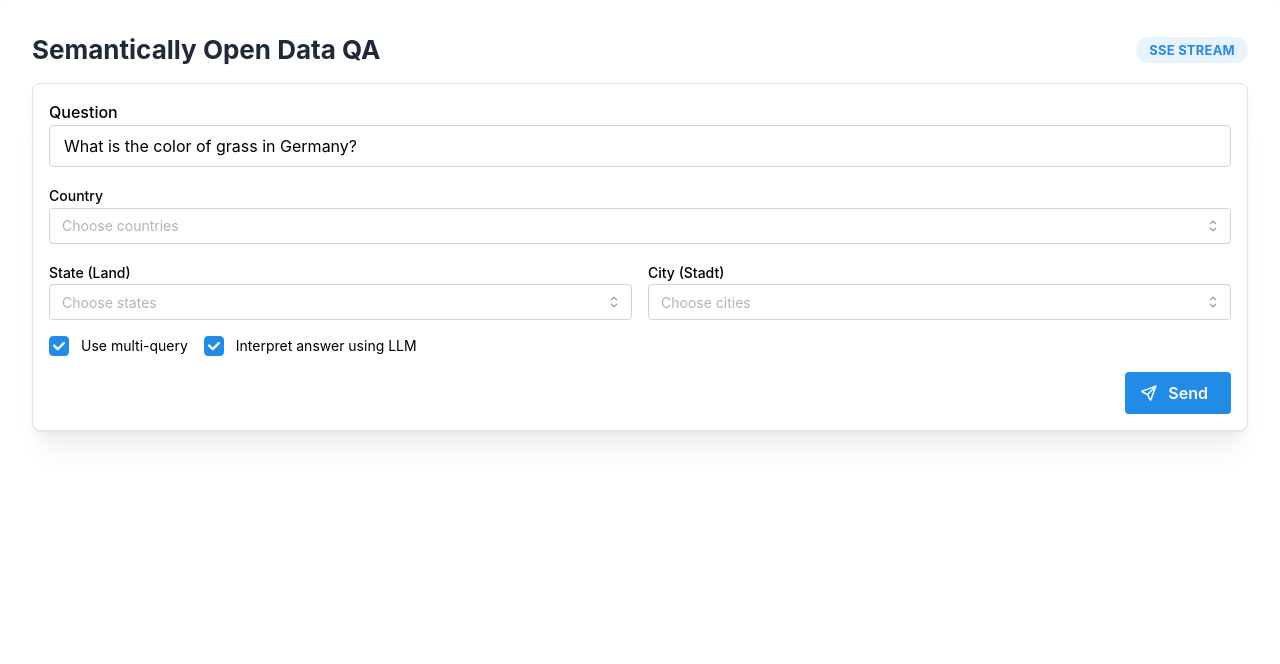
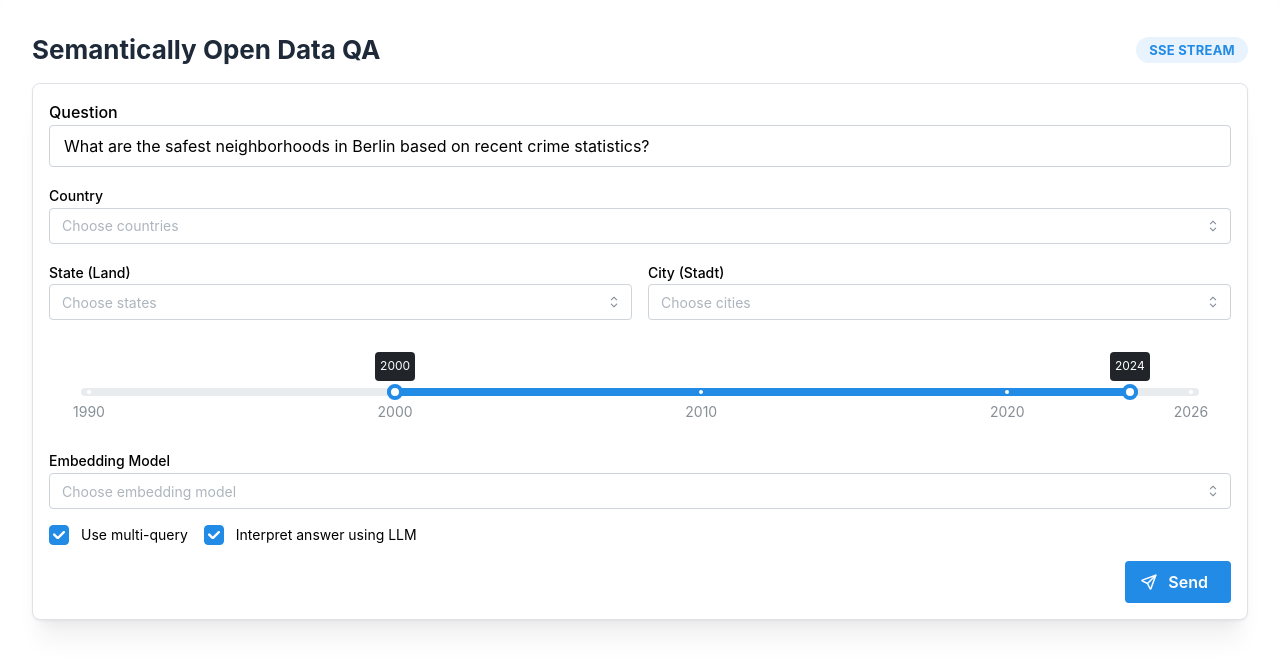
Before and after one commit to mskVitalii/semantically-open-data-frontend, a React (Vite) app: page / in a window 1280 px wide. Shown: the top 664 px of the page. Built offline with nearby package versions, Linux system fonts and the light colour scheme.

Commit message:
feat: data & embeddings model filters

```diff
--- a/package.json
+++ b/package.json
@@ -29,6 +29,7 @@
     "@typescript-eslint/parser": "^8.44.0",
     "@vitejs/plugin-react": "^5.0.2",
     "autoprefixer": "^10.4.21",
+    "baseline-browser-mapping": "^2.9.12",
     "eslint": "^9.36.0",
     "eslint-config-prettier": "^10.1.8",
     "eslint-plugin-import": "^2.32.0",
--- a/src/SearchForm.tsx
+++ b/src/SearchForm.tsx
@@ -5,6 +5,8 @@ import {
   Loader,
   MultiSelect,
   Paper,
+  RangeSlider,
+  Select,
   Stack,
   TextInput,
   Tooltip,
@@ -33,13 +35,30 @@ const GERMAN_STATES = [
   { value: 'Berlin', label: 'Berlin' },
 ]
 
+const EMBEDDING_MODELS = [
+  { value: 'baai-bge-m3', label: 'BAAI BGE-M3' },
+  {
+    value: 'intfloat-multilingual-e5-base',
+    label: 'Intfloat Multilingual E5 Base',
+  },
+  { value: 'jinaai-jina-embeddings-v3', label: 'Jina Embeddings V3' },
+  {
+    value: 'sentence-transformers-labse',
+    label: 'Sentence Transformers LaBSE',
+  },
+]
+
 function SearchForm({ onSearch, onCancel, isLoading }: SearchFormProps) {
   const [question, setQuestion] = useState<string>(
-    'What is the color of grass in Germany?',
+    'What are the safest neighborhoods in Berlin based on recent crime statistics?',
   )
   const [selectedCountries, setSelectedCountries] = useState<string[]>([])
   const [selectedCities, setSelectedCities] = useState<string[]>([])
   const [selectedStates, setSelectedStates] = useState<string[]>([])
+  const [yearRange, setYearRange] = useState<[number, number]>([2000, 2024])
+  const [selectedEmbeddingModel, setSelectedEmbeddingModel] = useState<
+    string | null
+  >(null)
   const [useMultiQuery, setUseMultiQuery] = useState<boolean>(true)
   const [useLlmInterpretation, setUseLlmInterpretation] =
     useState<boolean>(true)
@@ -96,6 +115,9 @@ function SearchForm({ onSearch, onCancel, isLoading }: SearchFormProps) {
         countries: selectedCountries.length > 0 ? selectedCountries : undefined,
         states: selectedStates.length > 0 ? selectedStates : undefined,
         cities: selectedCities.length > 0 ? selectedCities : undefined,
+        year_from: yearRange[0],
+        year_to: yearRange[1],
+        embedding_model: selectedEmbeddingModel || undefined,
       },
       useMultiQuery,
       useLlmInterpretation,
@@ -159,6 +181,38 @@ function SearchForm({ onSearch, onCancel, isLoading }: SearchFormProps) {
           />
         </Group>
 
+        <div style={{ marginTop: '3rem', marginInline: '2rem' }}>
+          <RangeSlider
+            label={(value) => `${value}`}
+            value={yearRange}
+            onChange={setYearRange}
+            min={1990}
+            max={2026}
+            step={1}
+            disabled={isLoading}
+            marks={[
+              { value: 1990, label: '1990' },
+              { value: 2000, label: '2000' },
+              { value: 2010, label: '2010' },
+              { value: 2020, label: '2020' },
+              { value: 2026, label: '2026' },
+            ]}
+            mb="xl"
+            labelAlwaysOn
+          />
+        </div>
+
+        <Select
+          label="Embedding Model"
+          placeholder="Choose embedding model"
+          data={EMBEDDING_MODELS}
+          value={selectedEmbeddingModel}
+          onChange={setSelectedEmbeddingModel}
+          disabled={isLoading}
+          clearable
+          searchable
+        />
+
         <Group>
           <Checkbox
             label="Use multi-query"
--- a/src/types.ts
+++ b/src/types.ts
@@ -136,6 +136,9 @@ export type SearchFilters = {
   countries?: string[]
   states?: string[]
   cities?: string[]
+  year_from?: number
+  year_to?: number
+  embedding_model?: string
 }
 
 export type SearchParams = {
```
Also changed, not shown: 1 other file (tests, documents, lock files or other folders).
